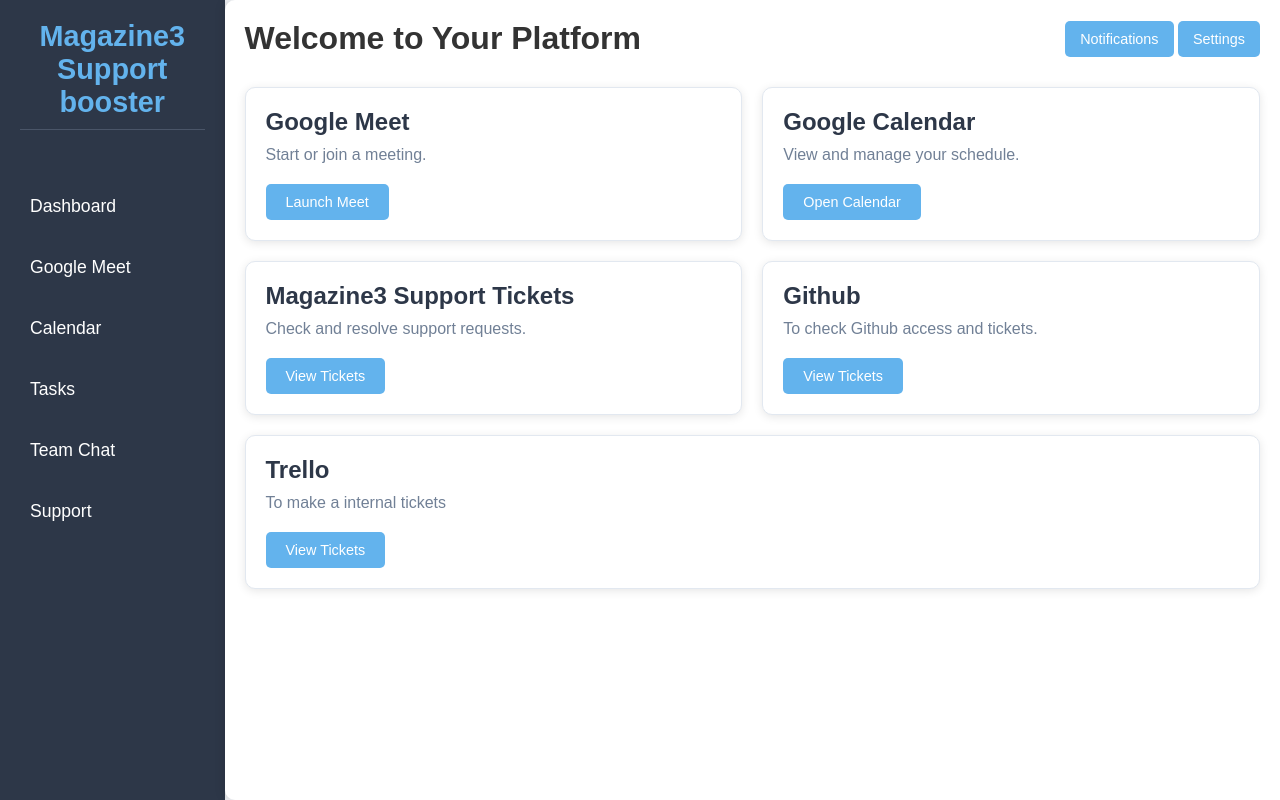
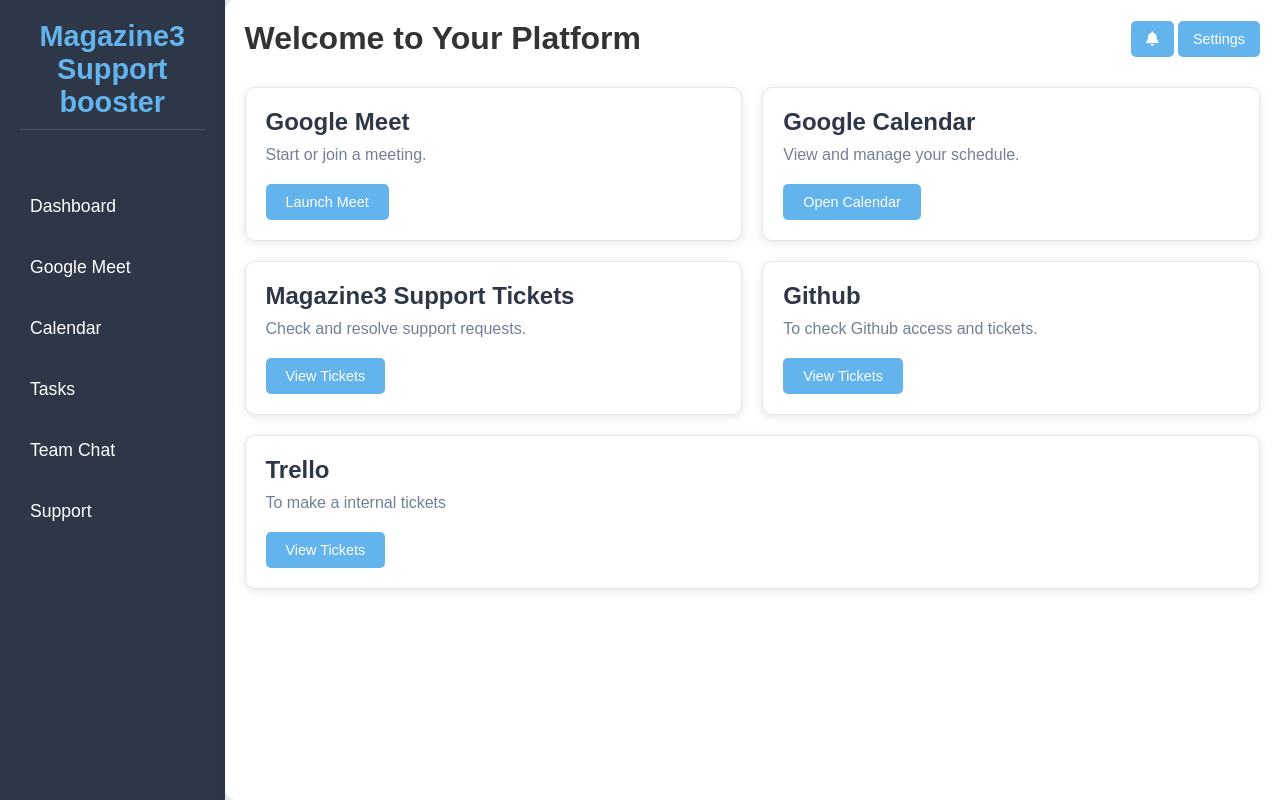
Before and after one commit to MohammedAkramU7/Magazine3supportbooster, a plain HTML site: page index.html in a window 1280 px wide. Drawn offline with Linux system fonts and the light colour scheme.

Commit message:
Replace with notification icon

```diff
--- a/index.html
+++ b/index.html
@@ -5,6 +5,8 @@
     <meta name="viewport" content="width=device-width, initial-scale=1.0">
     <title>Magazine3 Support booster</title>
     <link rel="stylesheet" href="styles.css">
+    <link rel="stylesheet" href="https://cdnjs.cloudflare.com/ajax/libs/font-awesome/6.0.0-beta3/css/all.min.css">
+
 </head>
 <body>
     <div class="dashboard">
@@ -26,7 +28,7 @@
             <header>
                 <h1>Welcome to Your Platform</h1>
                 <div class="user-actions">
-                    <button class="btn">Notifications</button>
+                    <button class="btn"><i class="fas fa-bell"></i></button>
                     <button class="btn">Settings</button>
 
                 </div>
```
